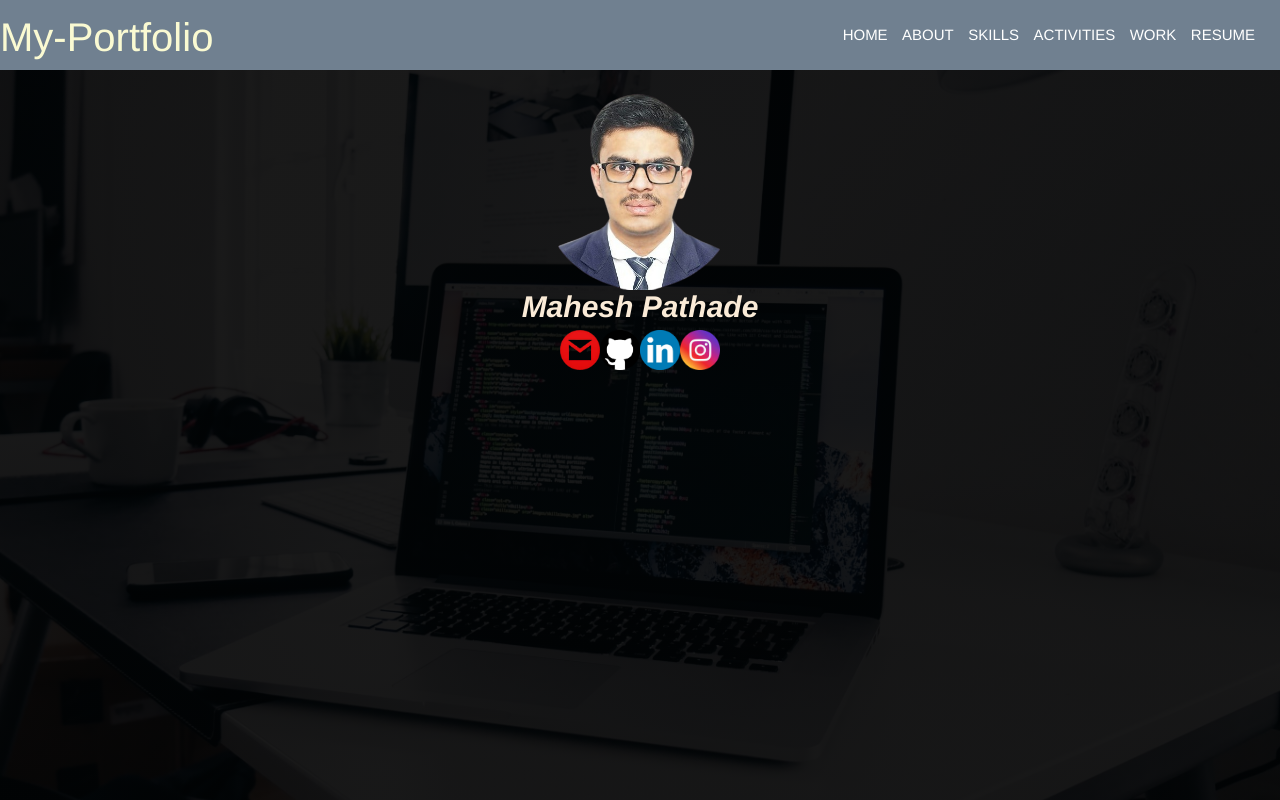
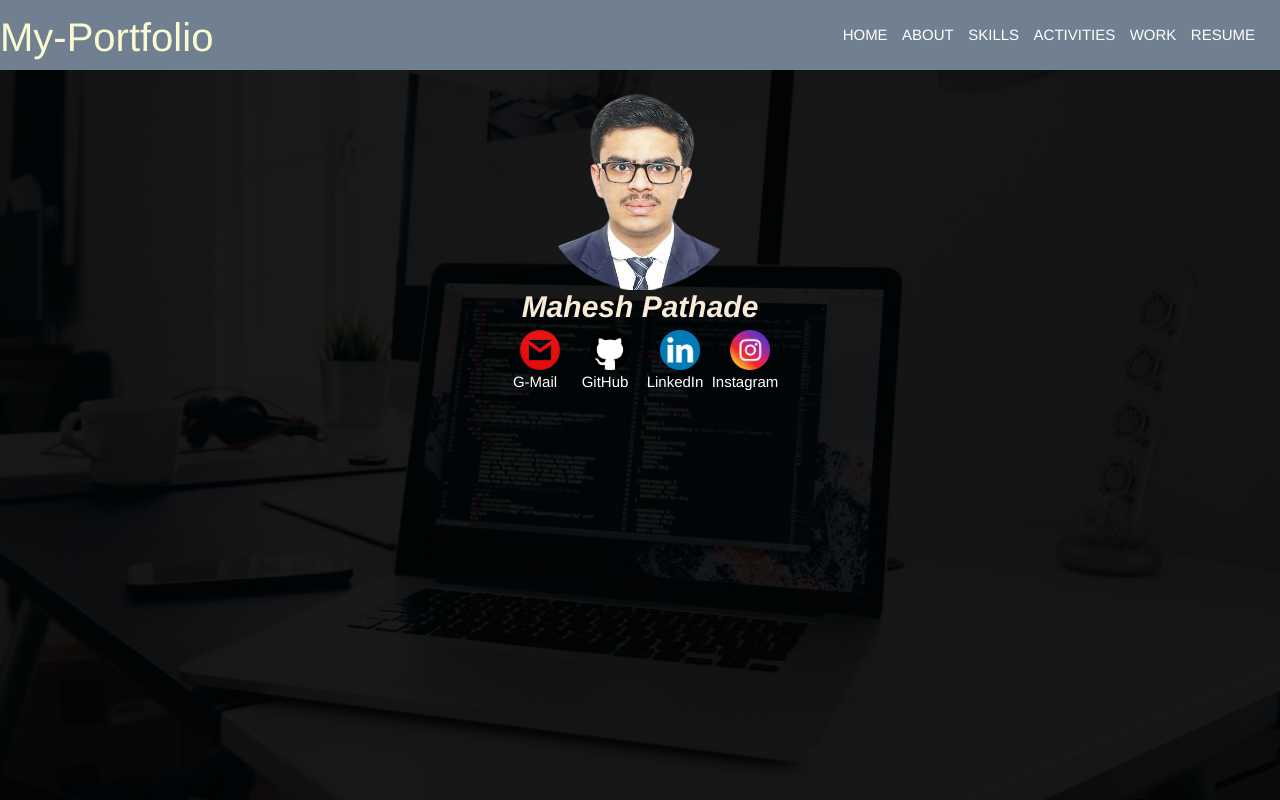
Before and after one commit to maheshpathade1103/My-Portfolio, a plain HTML site: page index.html in a window 1280 px wide. Drawn offline with Linux system fonts and the light colour scheme.

Commit message:
image caption

```diff
--- a/index.css
+++ b/index.css
@@ -75,6 +75,17 @@ a {
     text-decoration: none;
   }
   .position{
+    position: relative;
+    display: flex;
+    justify-content: center;
+    align-items: center;
+    font-size: 15px;
+  }
+  img {
+    margin-right: 10px;
+    margin-left: 20px;
+ }
+ .img_caption {
     display: flex;
     justify-content: center;
     align-items: center;
--- a/index.html
+++ b/index.html
@@ -28,10 +28,11 @@
 
         </div>
         <div class="position"  >
-            <a href="mailto:maheshpathade010@gmail.com"target ><img src="assets/gmail.png" height="40px"  alt="Mail to Mahesh"></a>
-            <a href="https://github.com/maheshpathade1103" target="_blank"><img src="assets/git.png" height="40px" alt=""></a>
-            <a href="https://www.linkedin.com/in/mahesh-pathade-021a61166/" target="_blank"><img src="assets/linked_in.jpg" height="40px" alt=""></a>
-            <a href="https://www.instagram.com/oi_mahesh/" target="_blank"><img src="assets/insta.jpg" height="40px" alt=""></a>
+            <a href="mailto:maheshpathade010@gmail.com"target ><img src="assets/gmail.png" height="40px"  alt="Mail to Mahesh"><div class="img_caption">G-Mail</div></a>
+            <a href="https://github.com/maheshpathade1103" target="_blank"><img src="assets/git.png" height="40px" alt=""><div class="img_caption">GitHub</div></a>
+            <a href="https://www.linkedin.com/in/mahesh-pathade-021a61166/" target="_blank"><img src="assets/linked_in.jpg" height="40px" alt=""><div class="img_caption">LinkedIn</div></a>
+            <a href="https://www.instagram.com/oi_mahesh/" target="_blank"><img src="assets/insta.jpg" height="40px" alt="">
+                <div class="img_caption">Instagram</div></a>
         </div>
     </section>
 
```
